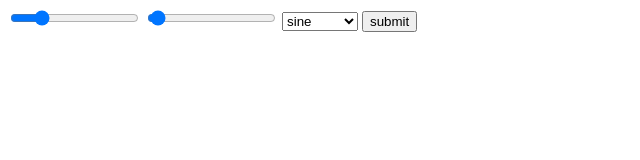
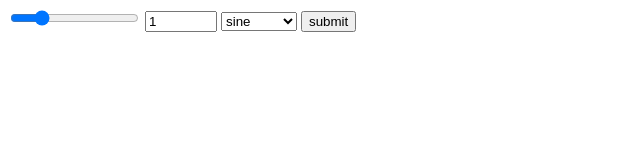
Before and after one commit to Y-bot5/beep, a plain HTML site: page index.html in a window 1280 px wide. Shown: the whole page, without its empty margins (0-640 px from the left). Drawn offline with Linux system fonts and the light colour scheme.

Commit message:
Change Duration to a number field in `index.html`

```diff
--- a/index.html
+++ b/index.html
@@ -9,7 +9,7 @@
 <body>
     <form action="http://192.168.1.6:3000/">
         <input type="range" min="20" max="2000" step="5" value="440"  name="waveLength">
-        <input type="range" min="0.1" max="30" step="0.1" value="1" name="playDuration">
+        <input type="number" min="0.1" max="30" value="1" name="playDuration">
         <select name="waveType">
             <option value="sine">sine</option>
             <option value="triangle">triangle</option>
```
